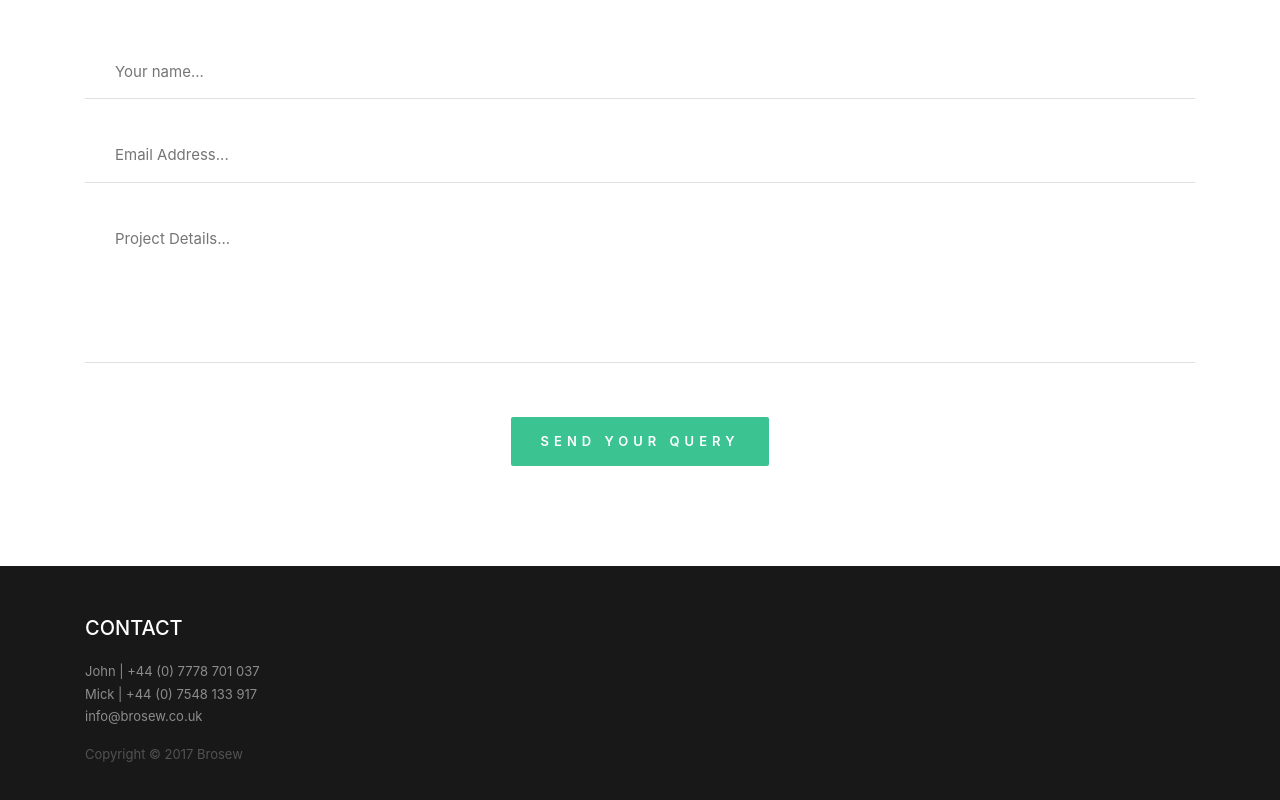
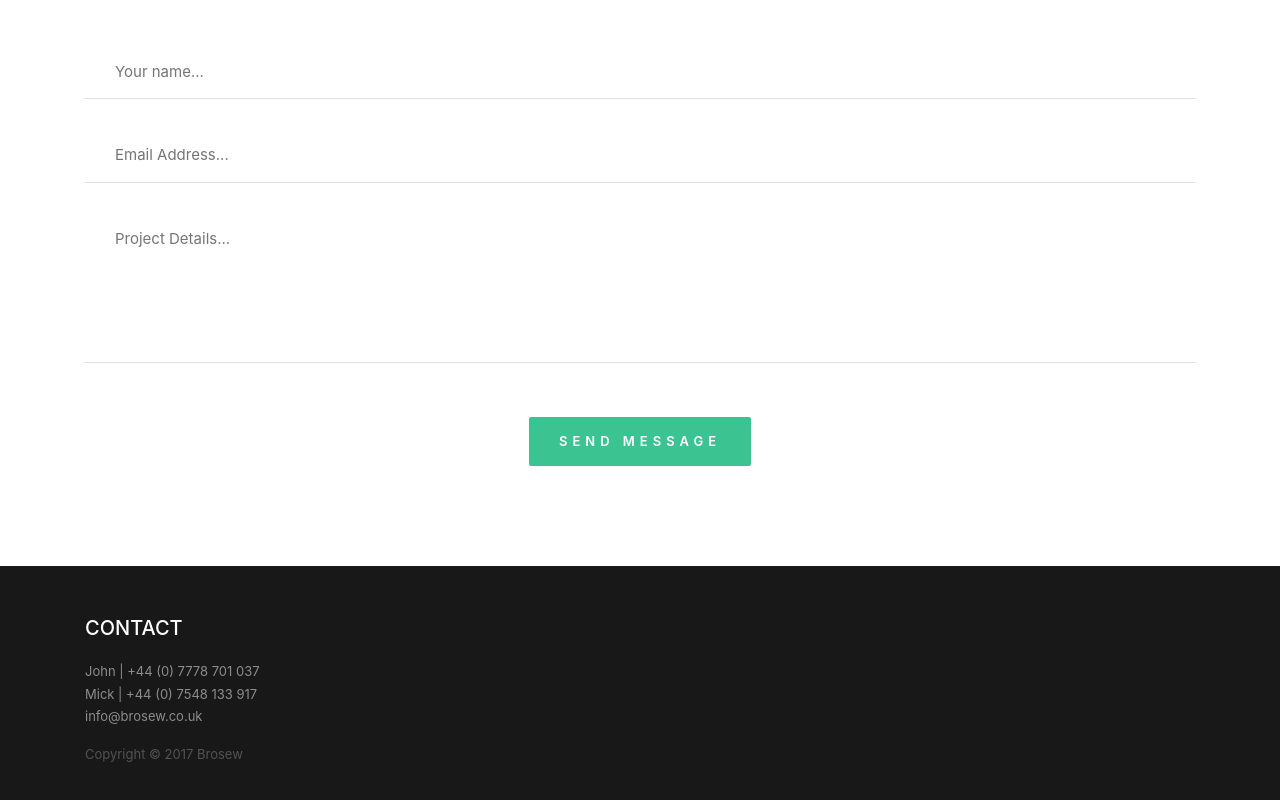
Before and after one commit to gingerbenw/brosew.github.io, a React (Create React App) app: page / in a window 1280 px wide. Shown: the part 2142-2942 px from the top of the page. Built offline with nearby package versions, Linux system fonts and the light colour scheme.

Commit message:
add success message to button

```diff
--- a/src/components/contact.js
+++ b/src/components/contact.js
@@ -14,6 +14,7 @@ class Contact extends React.Component {
       name: '',
       email: '',
       message: '',
+      loading: false,
       success: false,
       error: null,
     };
@@ -24,6 +25,8 @@ class Contact extends React.Component {
   handleSubmit = (e) => {
     e.preventDefault();
 
+    // submit netlify form
+    // TODO: Swap this out for a decent email service
     fetch('/', {
       method: 'POST',
       headers: { 'Content-Type': 'application/x-www-form-urlencoded' },
@@ -34,7 +37,7 @@ class Contact extends React.Component {
   };
 
   render() {
-    const { name, email, message, success, error } = this.state;
+    const { name, email, message, success, error, loading } = this.state;
 
     return (
       <ContactWrapper id="contact" className="section">
@@ -75,11 +78,19 @@ class Contact extends React.Component {
                   placeholder="Project Details..."
                   onChange={this.handleChange}
                 />
-                <button type="submit" className="submitBnt">
-                  Send your query
-                </button>
+                <SubmitButton
+                  type="submit"
+                  className="submitBnt"
+                  success={success}
+                  loading={loading}
+                >
+                  {loading
+                    ? 'Sending...'
+                    : success
+                    ? 'Success'
+                    : 'Send message'}
+                </SubmitButton>
                 {error && <div id="simple-msg">Error</div>}
-                {success && <div id="simple-msg">Success</div>}
               </form>
             </div>
           </div>
@@ -90,6 +101,32 @@ class Contact extends React.Component {
 }
 
 export default Contact;
+
+const SubmitButton = styled.button`
+  transition: background-color 0.3s ease;
+  background-color: #3bc492;
+  color: #fff;
+  margin-top: 30px;
+  padding: 15px 30px 15px 30px;
+  font-size: 13px;
+  font-weight: 600;
+  letter-spacing: 5px;
+  border: 0;
+  -moz-border-radius: 2px;
+  -webkit-border-radius: 2px;
+  border-radius: 2px;
+  display: inline-block;
+  text-transform: uppercase;
+
+  &:hover {
+    background-color: #3d3d3d;
+    color: #fff;
+  }
+
+  /* do not allow multiple submissions */
+  pointer-events: ${(props) =>
+    props.success || props.loading ? 'none' : 'default'};
+`;
 
 const ContactWrapper = styled.section`
   .conForm {
```
Also changed, not shown: src/vendor/main.css.
